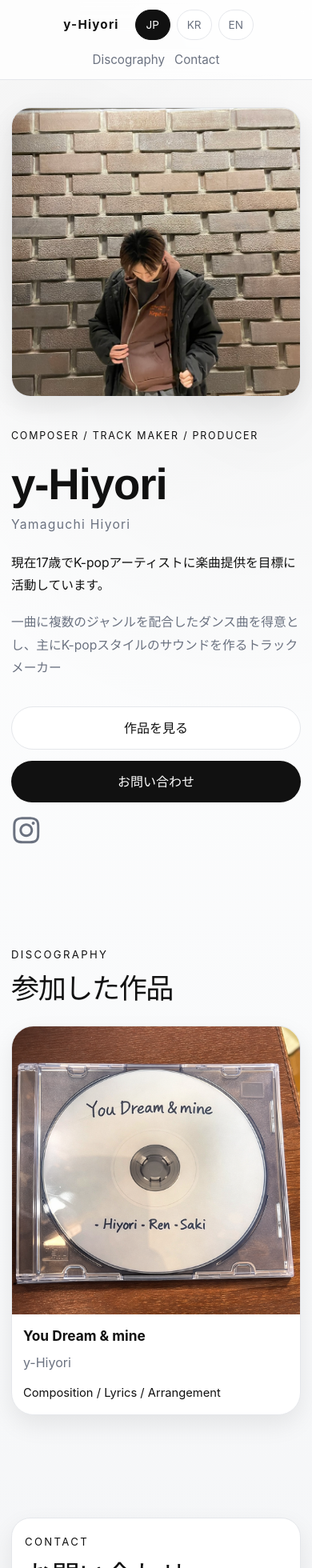
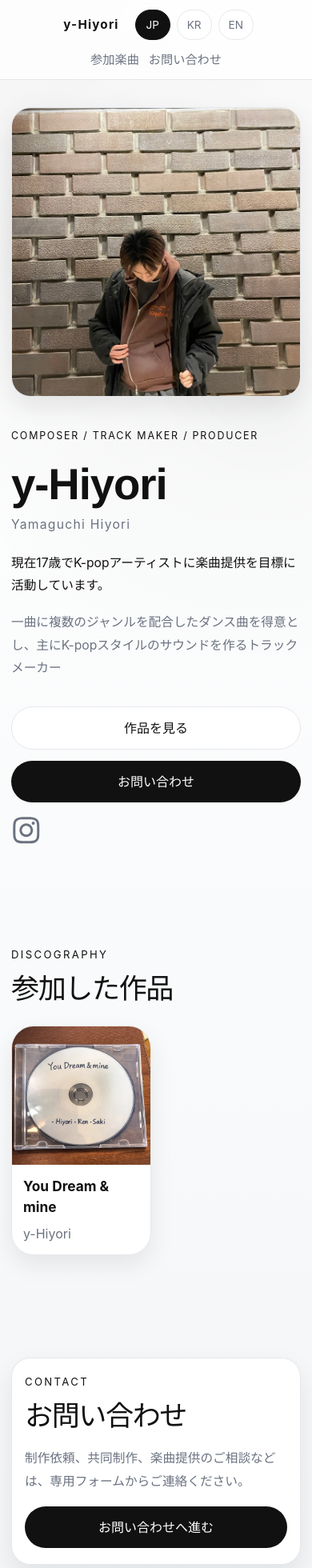
Before and after one commit to yhiyorimusicstudio2-lang/y-hiyori-official-site, a React (Vite) app: page / in a window 390 px wide. Shown: the top 1960 px of the page at 80% size. Built offline with nearby package versions, Linux system fonts and the light colour scheme.

Commit message:
update discography detail layout

```diff
--- a/src/App.tsx
+++ b/src/App.tsx
@@ -60,13 +60,7 @@ function App() {
     document.documentElement.setAttribute("translate", "no");
     document.body.setAttribute("translate", "no");
 
-    const titleMap: Record<Language, string> = {
-      ja: "y-Hiyori Official Site",
-      ko: "y-Hiyori Official Site",
-      en: "y-Hiyori Official Site",
-    };
-
-    document.title = titleMap[language];
+    document.title = "y-Hiyori Official Site";
   }, [language]);
 
   const openContactPage = () => {
@@ -97,9 +91,7 @@ function App() {
     setErrors((prev) => ({ ...prev, [name]: "" }));
   };
 
-  const validateEmail = (email: string) => {
-    return /^[^\s@]+@[^\s@]+\.[^\s@]+$/.test(email);
-  };
+  const validateEmail = (email: string) => /^[^\s@]+@[^\s@]+\.[^\s@]+$/.test(email);
 
   const validateForm = (): boolean => {
     const nextErrors: ValidationErrors = {};
@@ -317,7 +309,6 @@ function App() {
                   <div className="work-body">
                     <h3>{work.title}</h3>
                     <p>{work.artist}</p>
-                    <span>{work.role}</span>
                   </div>
                 </button>
               ))}
@@ -655,10 +646,18 @@ function App() {
               <div className="modal-body">
                 <h3 className="modal-title">{selectedWork.title}</h3>
                 <p className="modal-artist">{selectedWork.artist}</p>
-                <p className="modal-role">{selectedWork.role}</p>
                 {selectedWork.release ? (
                   <p className="modal-release">{selectedWork.release}</p>
                 ) : null}
+
+                <div className="track-list">
+                  {selectedWork.tracks.map((track, index) => (
+                    <div className="track-item" key={`${track.title}-${index}`}>
+                      <p className="track-title">{track.title}</p>
+                      <p className="track-credit">{track.credit}</p>
+                    </div>
+                  ))}
+                </div>
 
                 <button
                   type="button"
--- a/src/data/translations.ts
+++ b/src/data/translations.ts
@@ -74,8 +74,8 @@ type TranslationSchema = {
 export const translations: Record<Language, TranslationSchema> = {
   ja: {
     nav: {
-      discography: "Discography",
-      contact: "Contact",
+      discography: "参加楽曲",
+      contact: "お問い合わせ",
       backHome: "トップへ戻る",
     },
     hero: {
@@ -151,10 +151,10 @@ export const translations: Record<Language, TranslationSchema> = {
 
   ko: {
     nav: {
-      discography: "Discography",
-      contact: "Contact",
-      backHome: "홈으로 돌아가기",
-    },
+  discography: "디스코그래피",
+  contact: "문의하기",
+  backHome: "홈으로 돌아가기",
+},
     hero: {
       eyebrow: "Composer / Track Maker / Producer",
       profileText:
--- a/src/data/works.ts
+++ b/src/data/works.ts
@@ -1,17 +1,31 @@
+export type WorkTrack = {
+  title: string;
+  credit: string;
+};
+
 export type WorkItem = {
   title: string;
   artist: string;
-  role: string;
   image: string;
   release?: string;
+  tracks: WorkTrack[];
 };
 
 export const works: WorkItem[] = [
   {
     title: "You Dream & mine",
     artist: "y-Hiyori",
-    role: "Composition / Lyrics / Arrangement",
     image: "/images/you-dream-mine.png",
     release: "2026",
+    tracks: [
+      {
+        title: "01 You Dream & mine",
+        credit: "Lyrics / Composition / Arrangement",
+      },
+      {
+        title: "02 You Dream & mine (Instrumental)",
+        credit: "Composition / Arrangement",
+      },
+    ],
   },
 ];
--- a/src/index.css
+++ b/src/index.css
@@ -1048,10 +1048,37 @@ img {
   }
 
   .discography-grid {
-    grid-template-columns: 1fr;
+    grid-template-columns: repeat(2, minmax(0, 1fr));
+    gap: 12px;
   }
 
   .modal-content {
     width: min(94vw, 360px);
   }
 }
+
+.track-list {
+  display: flex;
+  flex-direction: column;
+  gap: 14px;
+  margin-top: 24px;
+}
+
+.track-item {
+  padding-top: 14px;
+  border-top: 1px solid var(--line);
+}
+
+.track-title {
+  margin: 0;
+  font-size: 1rem;
+  font-weight: 700;
+  color: var(--text);
+}
+
+.track-credit {
+  margin: 8px 0 0;
+  font-size: 0.95rem;
+  line-height: 1.8;
+  color: var(--muted);
+}
```
